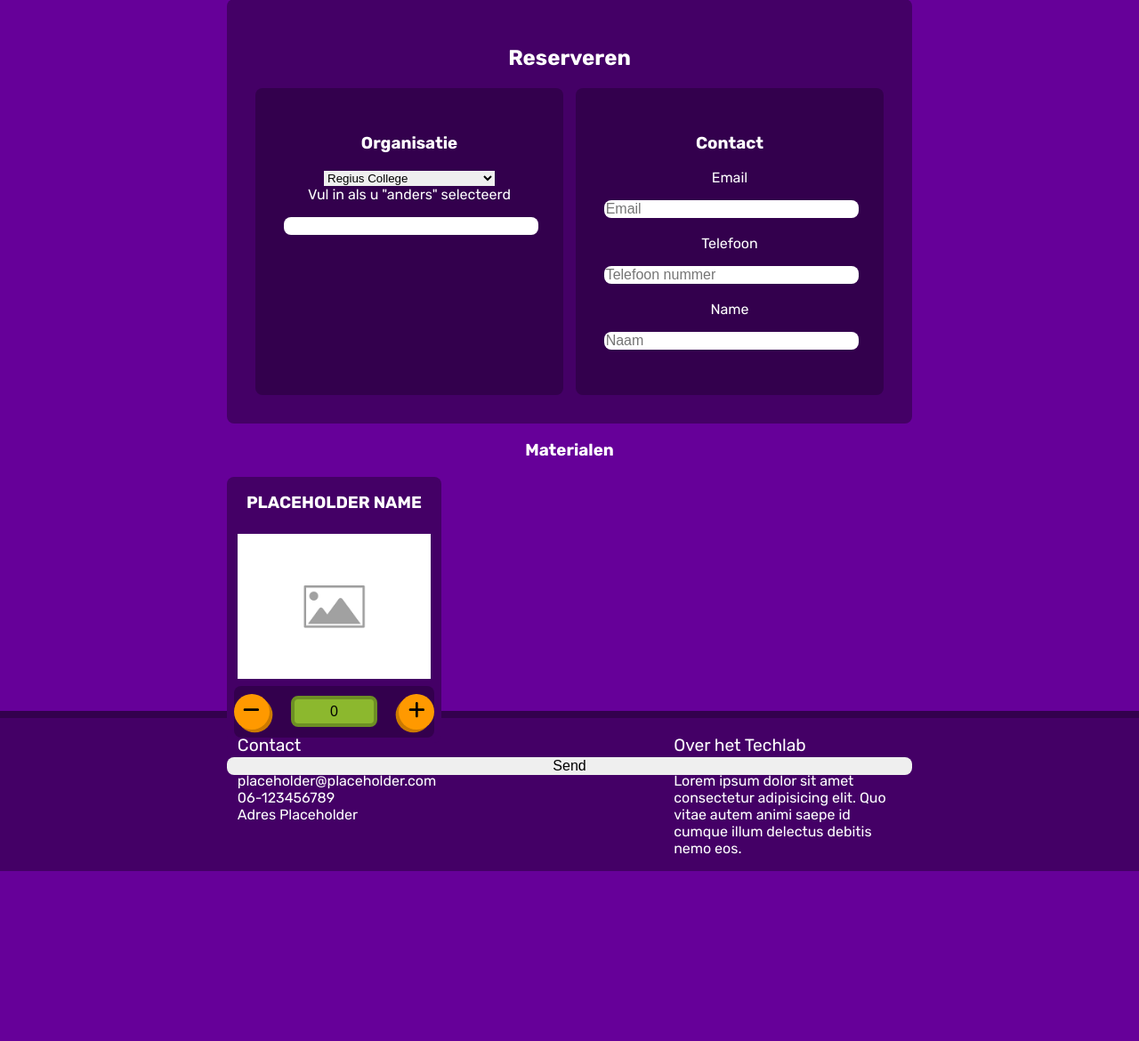
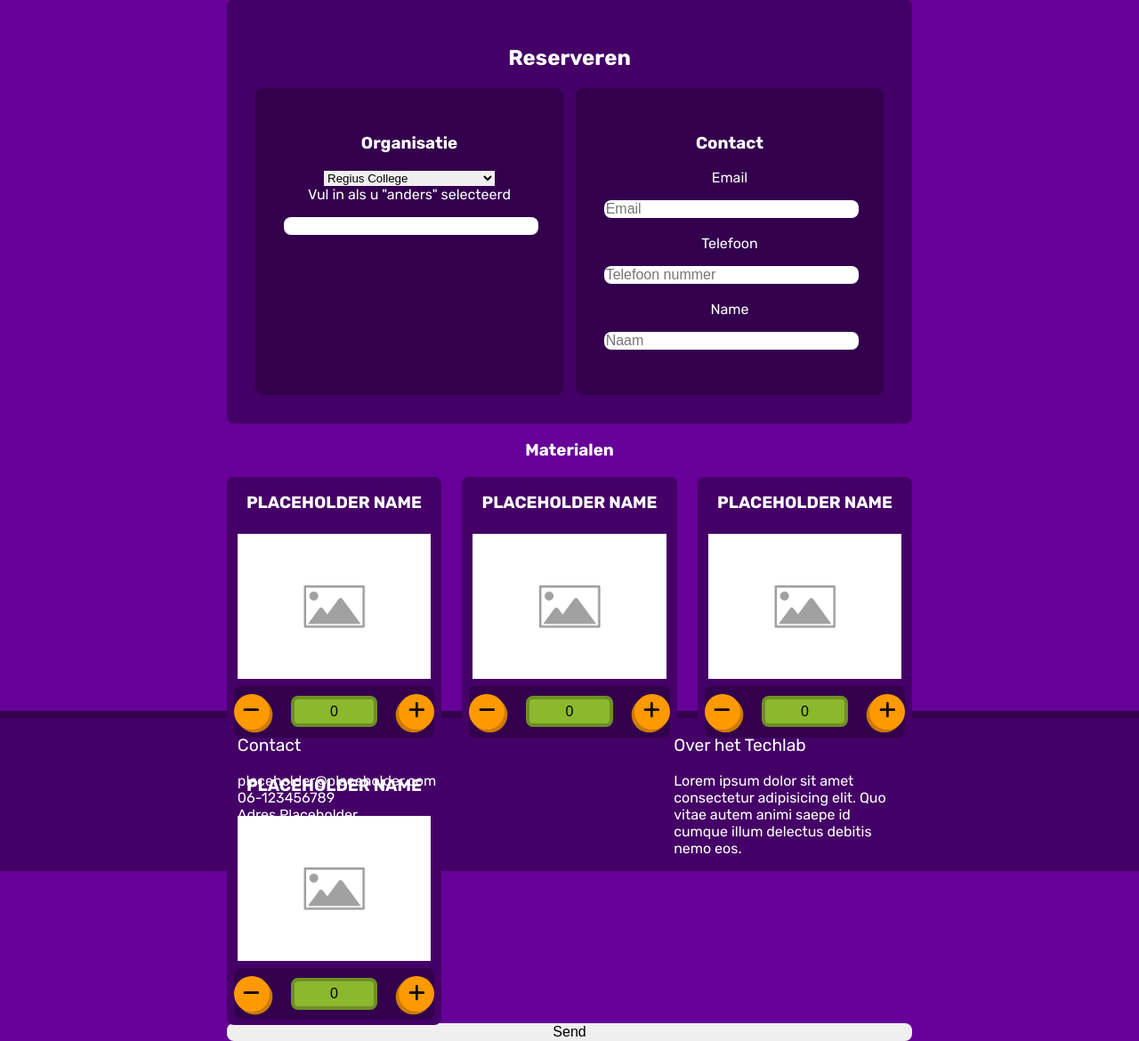
Before and after one commit to iolite312/boekingtechlab, a PHP site: page /booking in a window 1280 px wide. Shown: the part 159-1329 px from the top of the page at 89% size. Before the commit the page ends 1138 px from the top, so only its background shows below. Run offline with PHP 8.4, Linux system fonts and the light colour scheme; data that the repository does not hold is empty; style sheets or scripts are compiled from the project's sources.

Commit message:
Checking if it works

```diff
--- a/css/booking.css
+++ b/css/booking.css
@@ -114,10 +114,10 @@ option {
 }
 .input-group .material-input {
   text-align: center;
-  margin: 0 0.5em;
   padding: 0.3rem 1rem;
   margin: 0.7rem 1.5rem;
   max-width: 30%;
+  min-width: 20%;
   background-color: var(--green);
   border: solid 0.25em var(--green-dark);
 }
--- a/php/inc/materials.inc.php
+++ b/php/inc/materials.inc.php
@@ -20,3 +20,66 @@
     </div>
   </div>
 </div>
+<div class="item">
+  <h3>PLACEHOLDER NAME</h3>
+  <img src="/assets/images/placeholder.png" alt="">
+  <div class="input-group">
+    <div class="input-button">
+      <button type="button" class="circle left" data-quantity="minus" data-field="quantity">
+        <svg xmlns="http://www.w3.org/2000/svg" viewBox="0 0 448 512">
+          <path d="M400 288h-352c-17.69 0-32-14.32-32-32.01s14.31-31.99 32-31.99h352c17.69 0 32 14.3 32 31.99S417.7 288 400 288z" />
+        </svg>
+      </button>
+    </div>
+    <input class="material-input" type="number" name="quantity" step="1" min="0" value="0">
+    <div class="input-button">
+      <button type="button" class="circle right" data-quantity="plus" data-field="quantity">
+        <svg xmlns="http://www.w3.org/2000/svg" viewBox="0 0 448 512">
+          <path d="M432 256c0 17.69-14.33 32.01-32 32.01H256v144c0 17.69-14.33 31.99-32 31.99s-32-14.3-32-31.99v-144H48c-17.67 0-32-14.32-32-32.01s14.33-31.99 32-31.99H192v-144c0-17.69 14.33-32.01 32-32.01s32 14.32 32 32.01v144h144C417.7 224 432 238.3 432 256z" />
+        </svg>
+      </button>
+    </div>
+  </div>
+</div>
+<div class="item">
+  <h3>PLACEHOLDER NAME</h3>
+  <img src="/assets/images/placeholder.png" alt="">
+  <div class="input-group">
+    <div class="input-button">
+      <button type="button" class="circle left" data-quantity="minus" data-field="quantity">
+        <svg xmlns="http://www.w3.org/2000/svg" viewBox="0 0 448 512">
+          <path d="M400 288h-352c-17.69 0-32-14.32-32-32.01s14.31-31.99 32-31.99h352c17.69 0 32 14.3 32 31.99S417.7 288 400 288z" />
+        </svg>
+      </button>
+    </div>
+    <input class="material-input" type="number" name="quantity" step="1" min="0" value="0">
+    <div class="input-button">
+      <button type="button" class="circle right" data-quantity="plus" data-field="quantity">
+        <svg xmlns="http://www.w3.org/2000/svg" viewBox="0 0 448 512">
+          <path d="M432 256c0 17.69-14.33 32.01-32 32.01H256v144c0 17.69-14.33 31.99-32 31.99s-32-14.3-32-31.99v-144H48c-17.67 0-32-14.32-32-32.01s14.33-31.99 32-31.99H192v-144c0-17.69 14.33-32.01 32-32.01s32 14.32 32 32.01v144h144C417.7 224 432 238.3 432 256z" />
+        </svg>
+      </button>
+    </div>
+  </div>
+</div>
+<div class="item">
+  <h3>PLACEHOLDER NAME</h3>
+  <img src="/assets/images/placeholder.png" alt="">
+  <div class="input-group">
+    <div class="input-button">
+      <button type="button" class="circle left" data-quantity="minus" data-field="quantity">
+        <svg xmlns="http://www.w3.org/2000/svg" viewBox="0 0 448 512">
+          <path d="M400 288h-352c-17.69 0-32-14.32-32-32.01s14.31-31.99 32-31.99h352c17.69 0 32 14.3 32 31.99S417.7 288 400 288z" />
+        </svg>
+      </button>
+    </div>
+    <input class="material-input" type="number" name="quantity" step="1" min="0" value="0">
+    <div class="input-button">
+      <button type="button" class="circle right" data-quantity="plus" data-field="quantity">
+        <svg xmlns="http://www.w3.org/2000/svg" viewBox="0 0 448 512">
+          <path d="M432 256c0 17.69-14.33 32.01-32 32.01H256v144c0 17.69-14.33 31.99-32 31.99s-32-14.3-32-31.99v-144H48c-17.67 0-32-14.32-32-32.01s14.33-31.99 32-31.99H192v-144c0-17.69 14.33-32.01 32-32.01s32 14.32 32 32.01v144h144C417.7 224 432 238.3 432 256z" />
+        </svg>
+      </button>
+    </div>
+  </div>
+</div>
--- a/scss/booking.scss
+++ b/scss/booking.scss
@@ -124,10 +124,10 @@ option {
     // The actual input field.
     .material-input {
         text-align: center;
-        margin: 0 0.5em;
         padding: 0.3rem 1rem;
         margin: 0.7rem 1.5rem;
         max-width: 30%;
+        min-width: 20%;
         background-color: var(--green);
         border: solid 0.25em var(--green-dark);
 
```
